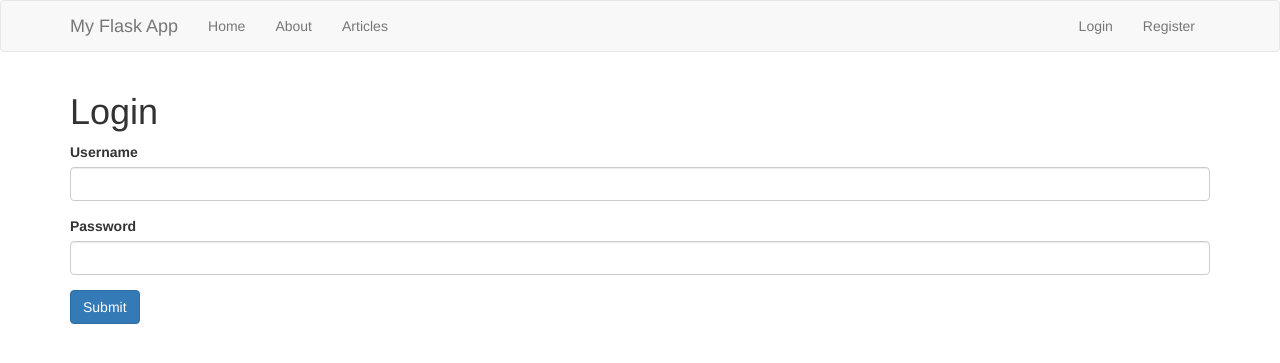
After one commit to pengfeiye/FlaskApp, a Flask app: page /login in a window 1280 px wide. The commit adds this page. Shown: the top 363 px of the page. Run offline with Flask 2, Linux system fonts and the light colour scheme; some libraries are stand-ins or nearby versions.

Commit message:
login complete creating dashboard

```diff
--- a/app.py
+++ b/app.py
@@ -75,6 +75,53 @@ def register():
         return redirect(url_for('login'))
     return render_template('register.html', form=form)
 
+#User login
+
+@app.route('/login', methods=['GET', 'POST'])
+def login():
+    if request.method == 'POST':
+        #Get Form Fields
+        username = request.form['username']
+        password_candidate = request.form['password']
+
+        # Create cursor
+        cur = mysql.connection.cursor()
+
+        # Get user by username
+
+        result = cur.execute("SELECT * FROM users WHERE username  = %s", [username])
+
+        if result > 0:
+            #Get the stored hash
+            data = cur.fetchone()
+            password = data['password']
+
+            #compare password
+            if sha256_crypt.verify(password_candidate, password):
+                session['logged_in'] = True
+                session['username'] = username
+
+                flash('You are now logged in', 'sucess')
+
+                return redirect(url_for('dashboard'))
+            else:
+                error = "Invalid Password"
+                return render_template('login.html', error=error)
+            #cursor closed
+            cur.closed()
+        else:
+            error = "Invalid Username"
+            return render_template('login.html', error=error)
+
+
+    return render_template('login.html')
+
+
+@app.route('/dashboard')
+def dashboard():
+    return render_template('dashboard.html')
+
+
 
 
 if __name__ == '__main__':
--- /dev/null
+++ b/templates/dashboard.html
@@ -0,0 +1,5 @@
+{% extends 'layout.html'%}
+
+{% block body %}
+  <h1>Dashboard</h1>
+{% endblock %}
--- a/templates/includes/_messages.html
+++ b/templates/includes/_messages.html
@@ -7,3 +7,15 @@
     {% endfor %}
   {% endif %}
 {% endwith %}
+
+{% if error %}
+  <div class="alert alert-danger">
+    {{error}}
+  </div>
+{% endif %}
+
+{% if msg %}
+  <div class="alert alert-success">
+    {{msg}}
+  </div>
+{% endif %}
--- a/templates/includes/_navbar.html
+++ b/templates/includes/_navbar.html
@@ -16,6 +16,7 @@
          <li><a href="/articles">Articles</a></li>
        </ul>
        <ul class="nav navbar-nav navbar-right">
+         <li><a href="/login">Login</a></li>
          <li><a href="/register">Register</a></li>
        </ul>
      </div><!--/.nav-collapse -->
--- /dev/null
+++ b/templates/login.html
@@ -0,0 +1,16 @@
+{% extends 'layout.html'%}
+
+{% block body %}
+  <h1>Login</h1>
+  <form class="" action="" method="post">
+    <div class="form-group">
+      <label>Username</label>
+      <input type="text" name="username" class="form-control" value="{{request.form.username}}">
+    </div>
+    <div class="form-group">
+      <label>Password</label>
+      <input type="password" name="password" class="form-control" value="{{request.form.password}}">
+    </div>
+    <p><input type="submit" class="btn btn-primary" value="Submit"></p>
+  </form>
+{% endblock %}
```
